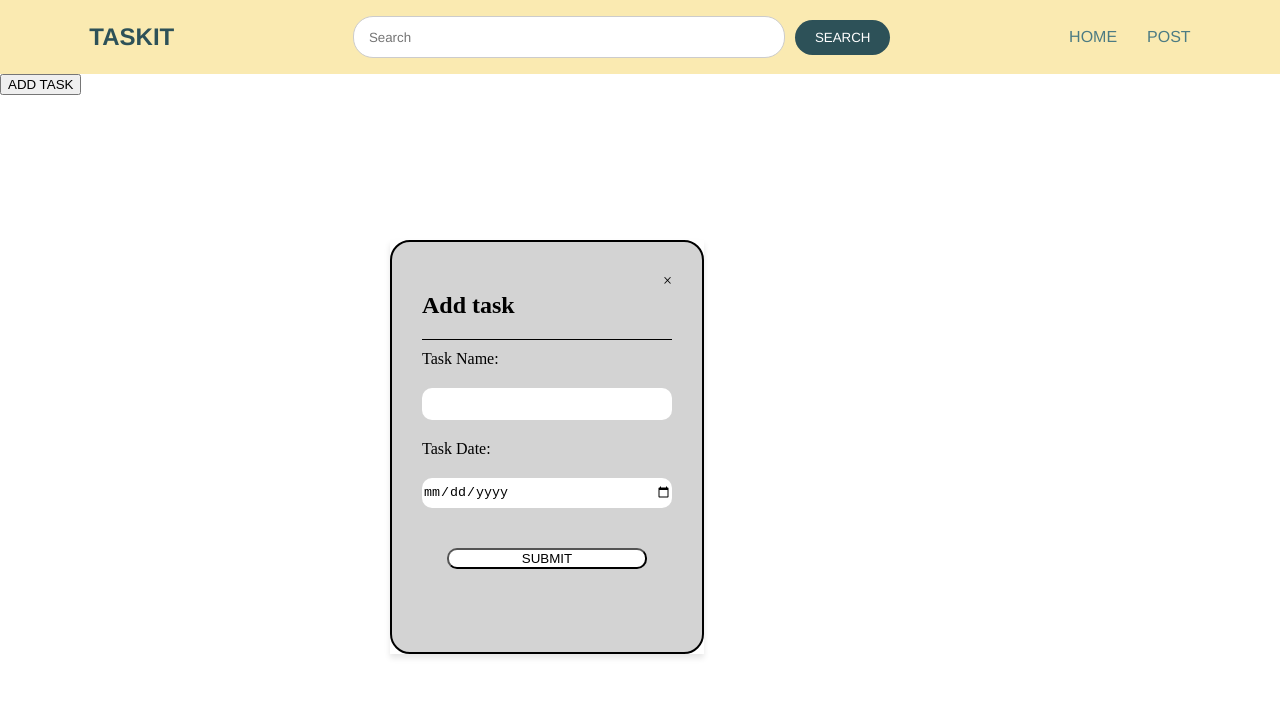
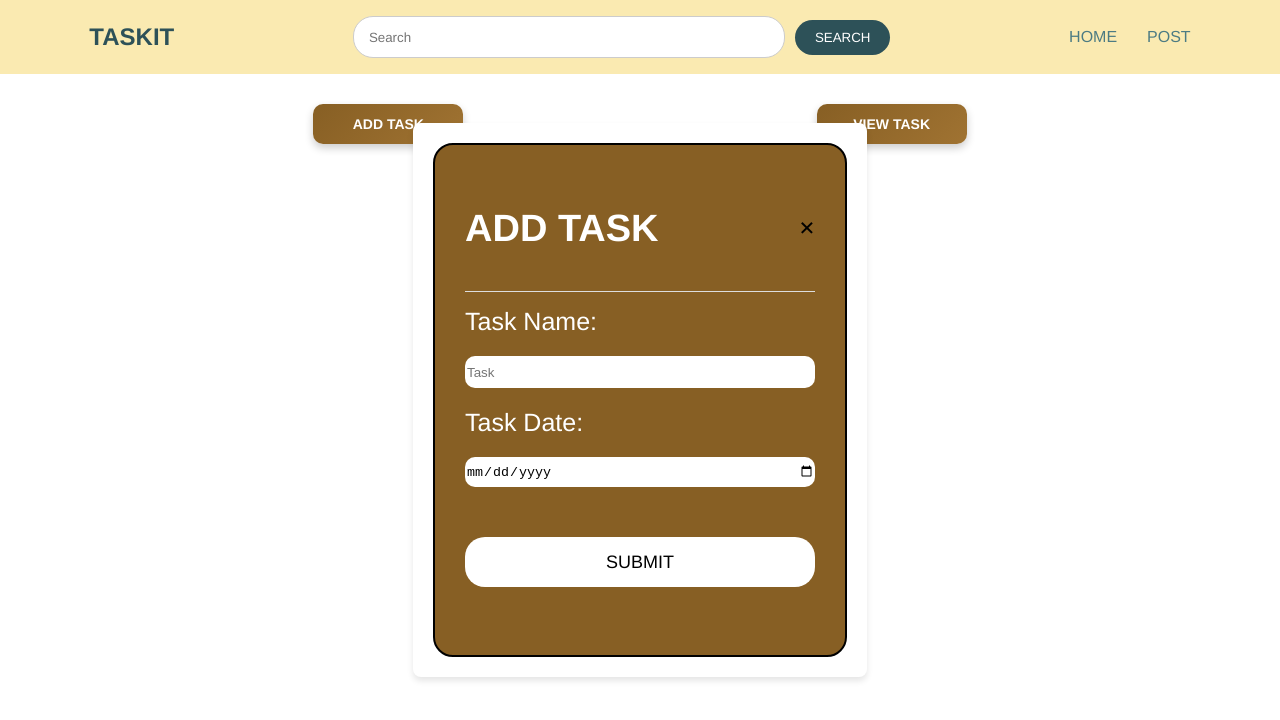
Before and after one commit to bestabhinav97/TaskIt, a website with bundled scripts: page public/task.html in a window 1280 px wide. Both pictures are taken after a click on the button "ADD TASK". Built offline with nearby package versions, Linux system fonts and the light colour scheme.

Commit message:
ADD TASK DONE

```diff
--- a/public/js/main.js
+++ b/public/js/main.js
@@ -15,15 +15,40 @@ closeTaskModal.addEventListener('click',()=>{
     addTaskModal.style.display = "none"
 })
 
-addTaskForm.addEventListener('submit',(e)=>{
+addTaskForm.addEventListener('submit',async (e)=>{
     e.preventDefault()
+    const addTaskStatus = document.querySelector(".addTaskStatus")
     const taskInputField = document.querySelector("#taskName")
     const taskDateInputField = document.querySelector("#taskDate")
 
     const taskInput = taskInputField.value
     const taskDateInput = taskDateInputField.value
 
-    manager.addTask(taskInput,taskDateInput)
+    const response = await fetch("/api/tasks",{
+        method: "POST",
+        headers: {"Content-Type": "application/json"},
+        body: JSON.stringify({
+            taskName: taskInput,
+            taskDate: taskDateInput
+        })
+    })
+
+    if(!response.ok){
+        const errorData = await response.json()
+        console.alert("ERROR: ", errorData)
+    }else{
+        const newTask = await response.json()
+        console.log("added new task", newTask)
+
+
+
+        taskDateInputField.value = ""
+        taskInputField.value = ""
+
+        addTaskStatus.innerText = "TASK ADDED SUCCESSFULLY"
+
+
+    }
 
 
 
--- a/public/task.html
+++ b/public/task.html
@@ -22,21 +22,25 @@
     </header>
 
     <main>
-        <button class="addTaskBtn">ADD TASK</button>
+        <div class="taskOptions">
+            <button class="addTaskBtn">ADD TASK</button>
+            <button class="viewTaskBtn">VIEW TASK</button>
+        </div>
         <div class="addTaskModal">
             <div class="modalContent">
                 <div class="modalHeader">
-                    <h2>Add task</h2>
+                    <h2>ADD TASK</h2>
                     <span class="closeModal">&times;</span>
                 </div>
                 <form id="addTaskForm" action="POST">
                     <label for="taskName">Task Name: </label>
-                    <input type="text" name="taskName" id="taskName">
+                    <input type="text" name="taskName" id="taskName" placeholder="Task">
 
                     <label for="taskDate">Task Date: </label>
                     <input type="date" name="taskDate" id="taskDate">
 
                     <button type="submit"class="addTaskSubmitButton"> SUBMIT </button>
+                    <p class="addTaskStatus"></p>
 
                 </form>
             </div>
--- a/public/taskStyle.css
+++ b/public/taskStyle.css
@@ -1,5 +1,6 @@
 :root{
     --main-font:'Franklin Gothic Medium', 'Arial Narrow', Arial, sans-serif;
+    --primary-color: rgb(135, 95, 36)
 }
 
 body{
@@ -85,26 +86,47 @@ nav{
 /* MODAL BOX STYLE */
 
 .addTaskModal{
-   position: fixed;
-    top: 30%;
-    right: 45%;
+    position: fixed;
+    top: 50%;
+    left: 50%;
+    transform: translate(-50%, -50%);
     box-shadow: 0 4px 6px rgba(0, 0, 0, 0.1);
     display: none;
-
-
+    /* Add these for better appearance */
+    background: white;
+    border-radius: 8px;
+    padding: 20px;
+    min-width: 300px;
+    z-index: 1000;
 }
 
 .modalHeader{
     display: flex;
     flex-direction: row;
     justify-content: space-between;
-    border-bottom: 1px solid black;
-    margin-bottom: 10px;
+    align-items: center;
+    border-bottom: 1px solid #ddd;
+    margin-bottom: 15px;
+    padding-bottom: 10px;
 }
 
 .modalHeader span{
     cursor: pointer;
+    font-size: 28px;
+    font-weight: bold;
+
 }
+
+.modalHeader h2{
+    font-weight: bolder;
+    font-family: var(--main-font);
+    color: white;
+    font-size: 38px;
+}
+
+
+
+
 
 #addTaskForm{
     display: flex;
@@ -114,28 +136,83 @@ nav{
 
 }
 
+#addTaskForm label{
+    font-family: var(--main-font);
+    color: white;
+    font-size: 25px;
+}
+
+
+
 input{
     border-radius: 10px;
-    border: 1px;
+    border: 0px;
     height: 30px;
 }
 
 
+
+
 .modalContent{
-    height: 350px;
-    width: 250px;
+    height: 450px;
+    width: 350px;
     border: 2px solid black;
     border-radius: 20px;
     padding: 30px;
-    background-color: lightgray;
+    background-color:var(--primary-color);
 
 }
 
 .addTaskSubmitButton{
+    height: 50px;
+    border-radius: 20px;
+    transition: all 0.3sec ease;
+    background-color: aliceblue;
+    font-family: var(--main-font);
+    font-size: large;
     background-color: white;
+    margin-top: 30px;
+    border: 0px;
+}
+
+.addTaskSubmitButton:hover{
+    transform: translateY(-2px);
+    box-shadow: 0 6px 12px rgba(0, 0, 0, 0.3);
+    background: linear-gradient(135deg, rgb(255, 217, 167) 0%, rgb(175, 125, 60) 100%);
+    cursor: pointer;
+}
+
+.taskOptions{
+    display: flex;
+    gap: 70px;
+    justify-content: space-evenly;
+    margin: 30px;
+}
+
+.taskOptions button{
+    height: 40px;
+    width: 150px;
+    background: linear-gradient(135deg, rgb(135, 95, 36) 0%, rgb(160, 115, 50) 100%);
+    font-family: var(--main-font);
+    border: none;
     border-radius: 10px;
-    width: 200px;
+    color: white;
+    font-weight: 600;
+    font-size: 14px;
+    cursor: pointer;
+    box-shadow: 0 4px 8px rgba(0, 0, 0, 0.2);
+    transition: all 0.3s ease;
     position: relative;
-    left: 10%;
-    margin-top: 20px;
+    overflow: hidden;
 }
+
+.taskOptions button:hover{
+    transform: translateY(-2px);
+    box-shadow: 0 6px 12px rgba(0, 0, 0, 0.3);
+    background: linear-gradient(135deg, rgb(150, 105, 45) 0%, rgb(175, 125, 60) 100%);
+}
+
+.taskOptions button:active{
+    transform: translateY(0);
+    box-shadow: 0 2px 4px rgba(0, 0, 0, 0.2);
+}
```
Also changed, not shown: app.js (+7 -0 lines), data/taskData.json (added, +7 -0 lines), routes/taskController.js (added, +62 -0 lines), routes/taskRoutes.js (+7 -0 lines).
